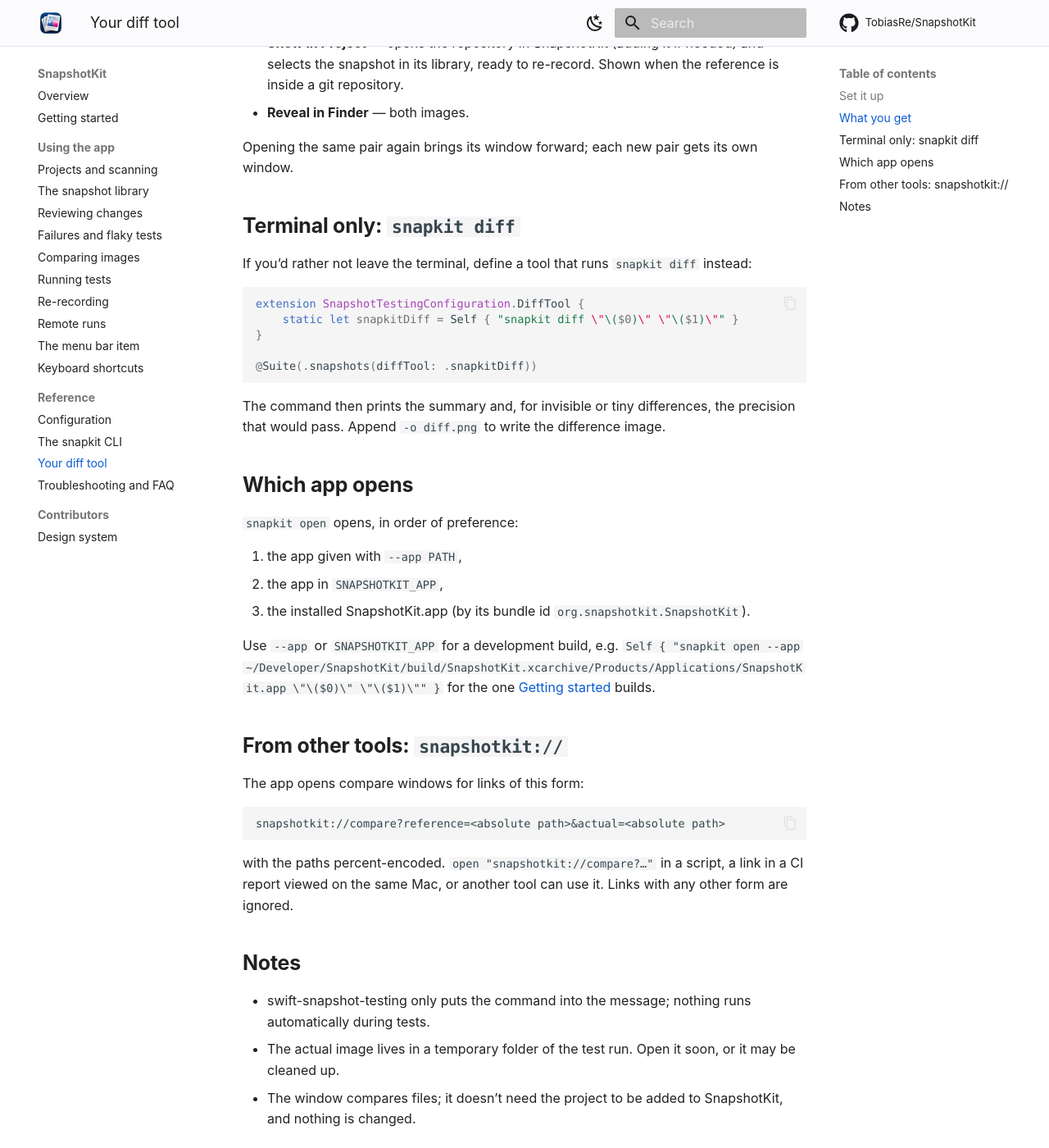
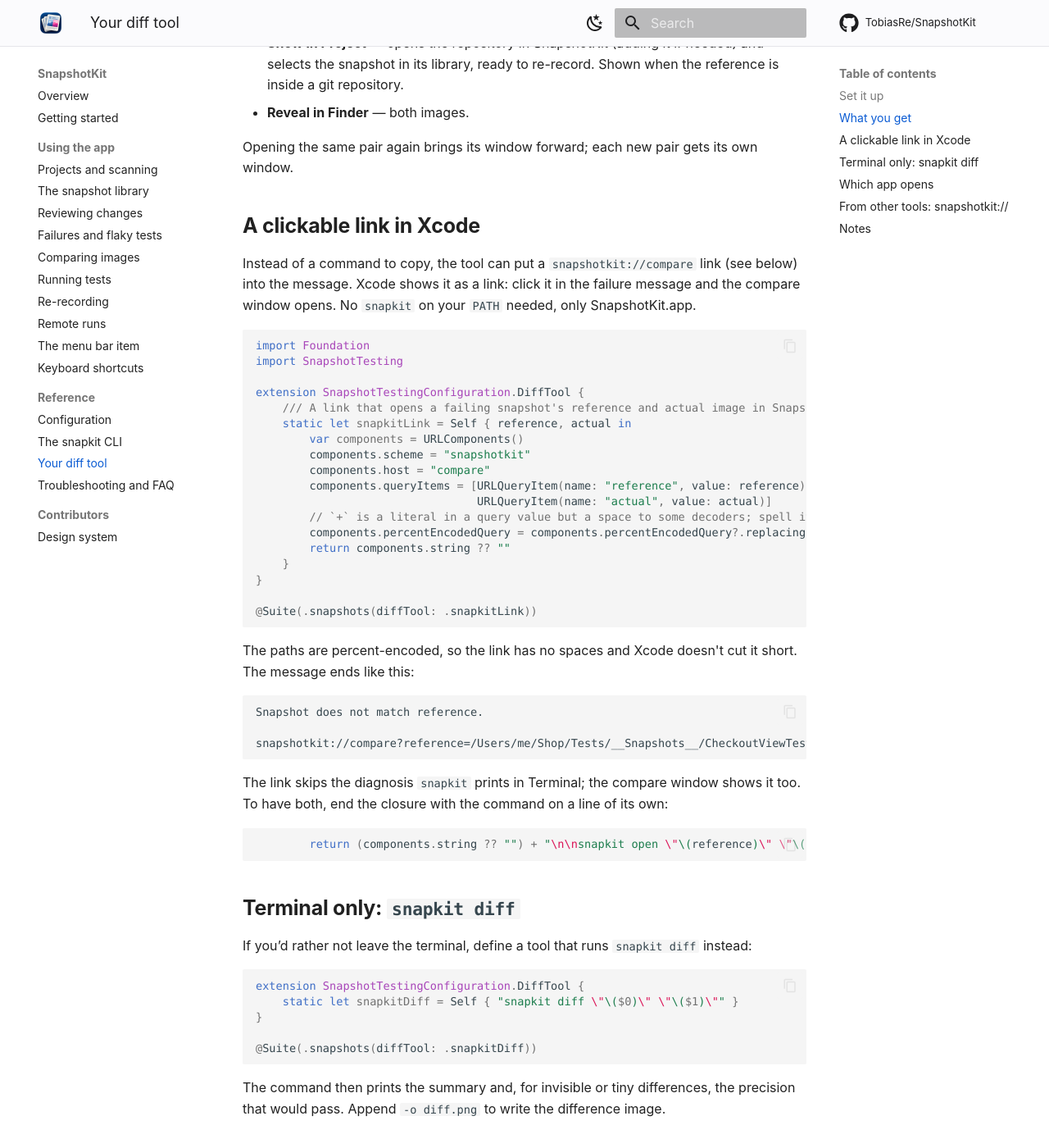
Before and after one commit to TobiasRe/SnapshotKit, an MkDocs documentation site: the page built from docs/diff-tool.md, in a window 1280 px wide and 1400 px high, scrolled down 1819 px. Shown: the whole window at 82% size. Built offline with MkDocs 1.6.1 and Material for MkDocs 9.7.7, drawn with Linux system fonts in a browser that asks for light colours; comment, search, counter and statistics services are not loaded.

Commit message:
Document the diff tool as a clickable snapshotkit:// link in Xcode
A DiffTool that returns a percent-encoded snapshotkit://compare link puts
a link into the failure message that Xcode makes clickable; it opens the
compare window without snapkit on the PATH.

````diff
--- a/docs/diff-tool.md
+++ b/docs/diff-tool.md
@@ -86,6 +86,49 @@
 
 Opening the same pair again brings its window forward; each new pair gets its own window.
 
+## A clickable link in Xcode
+
+Instead of a command to copy, the tool can put a `snapshotkit://compare` link (see below) into the message.
+Xcode shows it as a link: click it in the failure message and the compare window opens. No `snapkit` on your
+`PATH` needed, only SnapshotKit.app.
+
+```swift
+import Foundation
+import SnapshotTesting
+
+extension SnapshotTestingConfiguration.DiffTool {
+    /// A link that opens a failing snapshot's reference and actual image in SnapshotKit.
+    static let snapkitLink = Self { reference, actual in
+        var components = URLComponents()
+        components.scheme = "snapshotkit"
+        components.host = "compare"
+        components.queryItems = [URLQueryItem(name: "reference", value: reference),
+                                 URLQueryItem(name: "actual", value: actual)]
+        // `+` is a literal in a query value but a space to some decoders; spell it out.
+        components.percentEncodedQuery = components.percentEncodedQuery?.replacingOccurrences(of: "+", with: "%2B")
+        return components.string ?? ""
+    }
+}
+
+@Suite(.snapshots(diffTool: .snapkitLink))
+```
+
+The paths are percent-encoded, so the link has no spaces and Xcode doesn't cut it short. The message ends like
+this:
+
+```
+Snapshot does not match reference.
+
+snapshotkit://compare?reference=/Users/me/Shop/Tests/__Snapshots__/CheckoutViewTests/payButton.1.png&actual=/var/folders/xy/T/payButton.1.png
+```
+
+The link skips the diagnosis `snapkit` prints in Terminal; the compare window shows it too. To have both, end the
+closure with the command on a line of its own:
+
+```swift
+        return (components.string ?? "") + "\n\nsnapkit open \"\(reference)\" \"\(actual)\""
+```
+
 ## Terminal only: `snapkit diff`
 
 If you’d rather not leave the terminal, define a tool that runs `snapkit diff` instead:
````
Also changed, not shown: README.md (+3 -2 lines).
